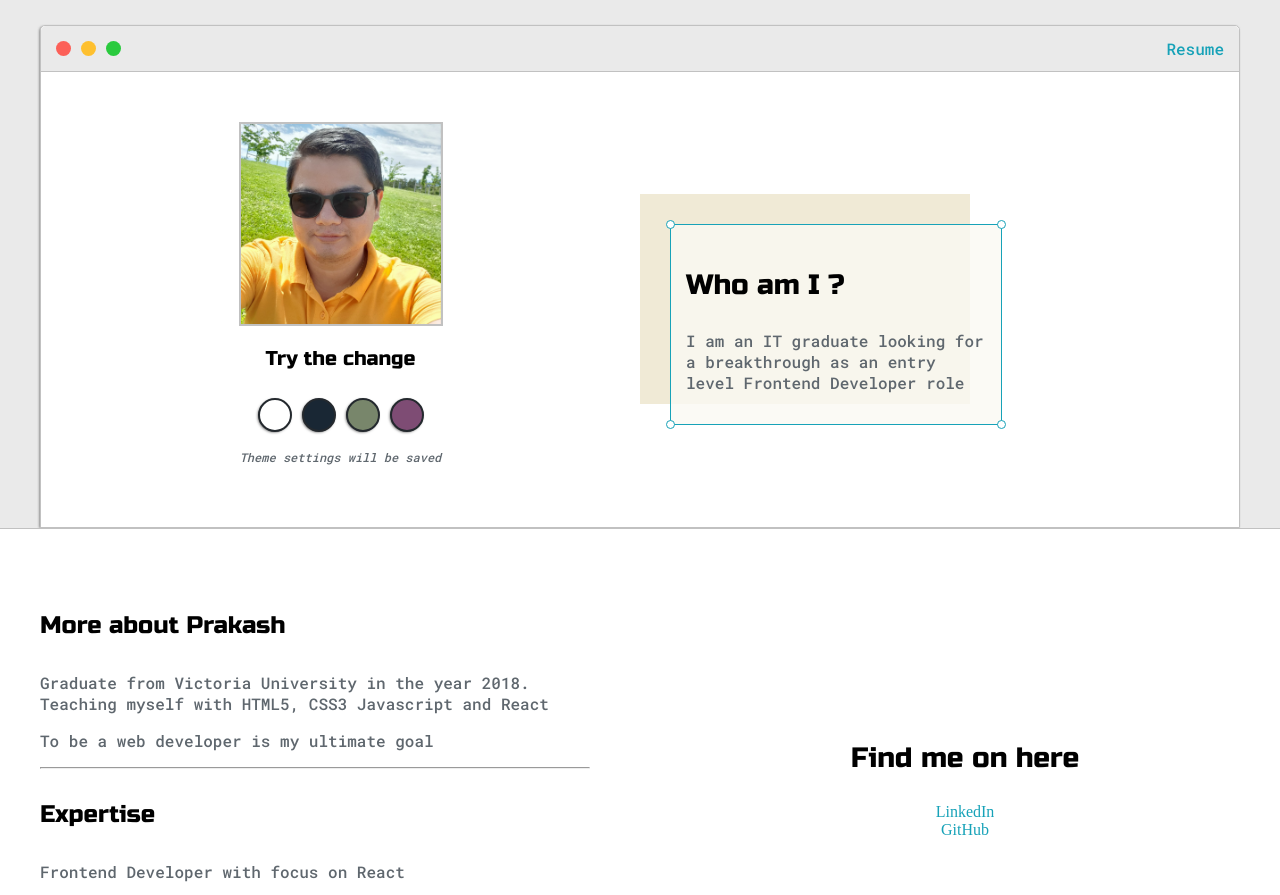
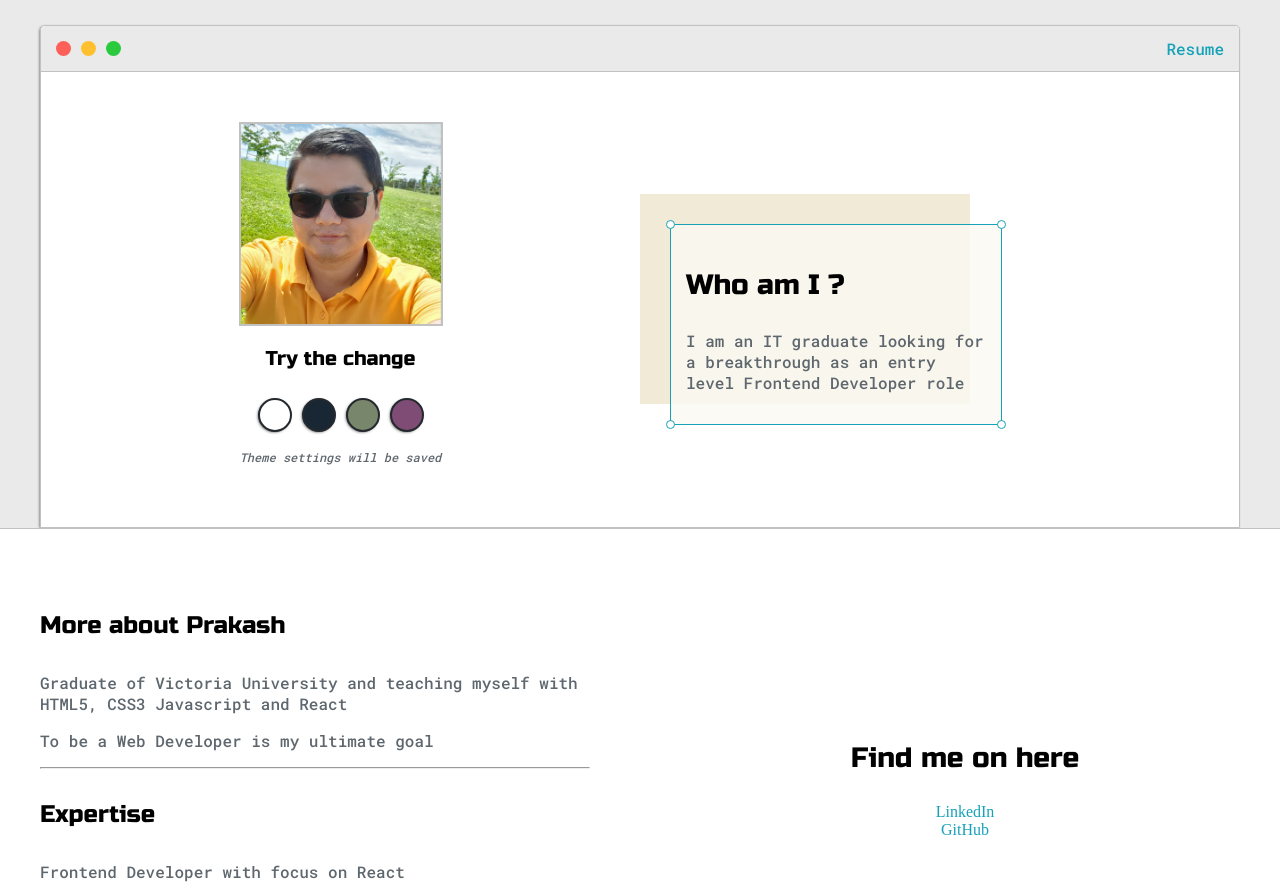
Before and after one commit to redprakash/prakashportfolio, a plain HTML site: page index.html in a window 1280 px wide. Shown: the part 136-1031 px from the top of the page. Drawn offline with Linux system fonts and the light colour scheme.

Commit message:
adding practiceproject link to index

```diff
--- a/index.html
+++ b/index.html
@@ -83,10 +83,10 @@
           <div class="about-me">
             <h4>More about Prakash</h4>
             <p>
-              Graduate from Victoria University in the year 2018. Teaching
-              myself with HTML5, CSS3 Javascript and React
+              Graduate of Victoria University and teaching myself with HTML5,
+              CSS3 Javascript and React
             </p>
-            <p>To be a web developer is my ultimate goal</p>
+            <p>To be a Web Developer is my ultimate goal</p>
 
             <hr />
             <h4>Expertise</h4>
@@ -119,7 +119,7 @@
         <h3 style="text-align: center">
           Some of My Practise Projects
           <a
-            href="https://github.com/redprakash?tab=repositories"
+            href="https://redprakash.github.io/practiceprojects/"
             target="_blank"
             >View all</a
           >
```
